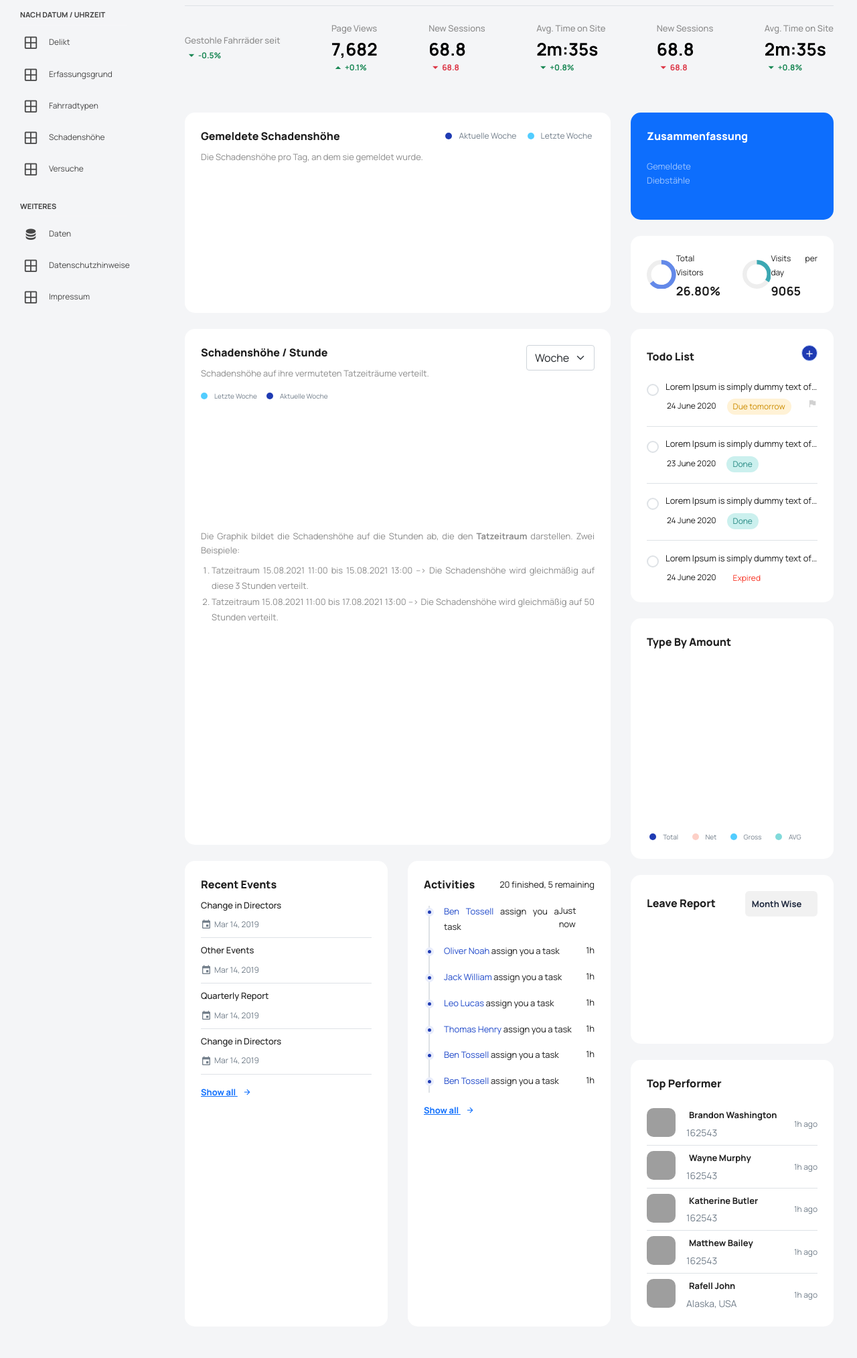
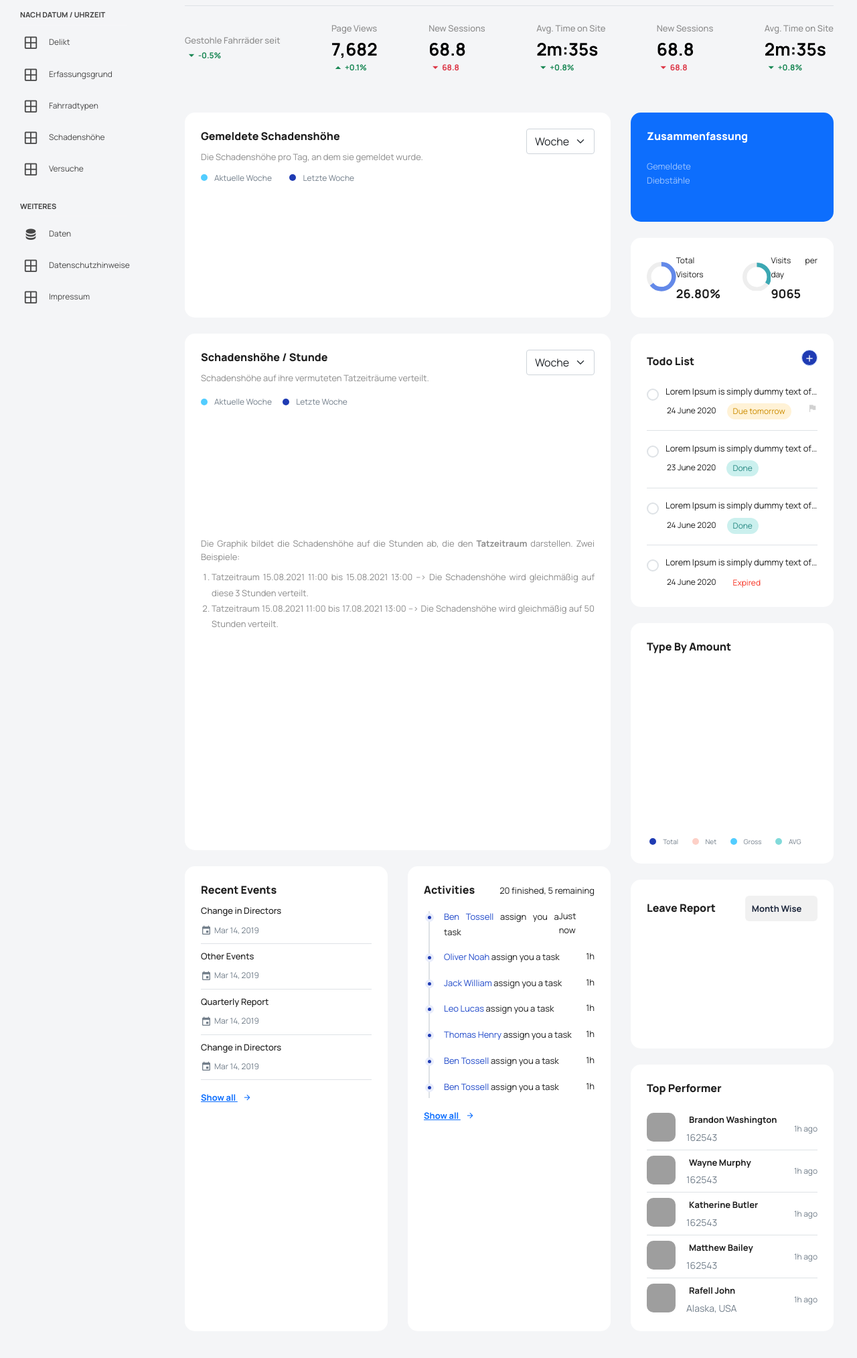
Before and after one commit to janlemcke/Fahrraddiebstahl, a Django app: template core/templates/core/main.html in a window 1280 px wide. Shown: the part 155-2182 px from the top of the page at 67% size. Before the commit the page ends 2108 px from the top, so only its background shows below. Run offline with Django 4.2, Linux system fonts and the light colour scheme; the template is opened without the code that fills it, so the values that code supplies are empty; a map, chart or similar area stays blank; some libraries are stand-ins or nearby versions; grey boxes are pictures that could not be loaded.

Commit message:
Make daterange selectable.

```diff
--- a/core/templates/core/main.html
+++ b/core/templates/core/main.html
@@ -61,15 +61,33 @@
                                                 <h4 class="card-title card-title-dash">Gemeldete Schadenshöhe</h4>
                                                 <p class="card-subtitle card-subtitle-dash">Die Schadenshöhe pro Tag, an
                                                     dem sie gemeldet wurde.</p>
-                                            </div>
-                                            <div id="performance-line-legend">
                                                 <div class="chartjs-legend">
                                                     <ul>
-                                                        <li><span style="background-color:#1F3BB3"></span>Aktuelle Woche
+                                                        <li>
+                                                            <span style="background-color:#52CDFF"></span>
+                                                            <small class="text-muted text-small"
+                                                                   id="damageComparisonCurrentLabel">
+                                                                Aktuelle Woche
+                                                            </small>
                                                         </li>
-                                                        <li><span style="background-color:#52CDFF"></span>Letzte Woche
+                                                        <li>
+                                                            <span style="background-color:#1F3BB3"></span>
+                                                            <small class="text-muted text-small"
+                                                                   id="damageComparisonLastLabel">
+                                                                Letzte Woche
+                                                            </small>
                                                         </li>
                                                     </ul>
+                                                </div>
+                                            </div>
+                                            <div>
+                                                <div class="dropdown">
+                                                    <select id="date-picker" class="form-select"
+                                                            onchange="onDateChangeDamageComparison(this)">
+                                                        <option value="week" selected>Woche</option>
+                                                        <option value="month">Monat</option>
+                                                        <option value="year">Jahr</option>
+                                                    </select>
                                                 </div>
                                             </div>
                                         </div>
@@ -200,7 +218,7 @@
                                             <div>
                                                 <div class="dropdown">
                                                     <select id="date-picker" class="form-select"
-                                                            onchange="onDateChange(this)">
+                                                            onchange="onDateChangeDamagePerHour(this)">
                                                         <option value="day">Tag</option>
                                                         <option value="week" selected>Woche</option>
                                                         <option value="month">Monat</option>
@@ -214,12 +232,19 @@
                                                 <div id="marketing-overview-legend">
                                                     <div class="chartjs-legend">
                                                         <ul>
-                                                            <li class="text-muted text-small"><span
-                                                                    style="background-color:#52CDFF"></span>Letzte Woche
+                                                            <li>
+                                                                <span style="background-color:#52CDFF"></span>
+                                                                <small class="text-muted text-small"
+                                                                       id="damagePerHourCurrentLabel">
+                                                                    Aktuelle Woche
+                                                                </small>
                                                             </li>
-                                                            <li class="text-muted text-small"><span
-                                                                    style="background-color:#1F3BB3"></span>Aktuelle
-                                                                Woche
+                                                            <li>
+                                                                <span style="background-color:#1F3BB3"></span>
+                                                                <small class="text-muted text-small"
+                                                                       id="damagePerHourLastLabel">
+                                                                    Letzte Woche
+                                                                </small>
                                                             </li>
                                                         </ul>
                                                     </div>
@@ -670,7 +695,7 @@
     <script src="{% static 'js/chart.min.js' %}"></script>
     <script src="{% static 'js/dashboard.js' %}"></script>
     <script>
-        fetch('/api/damageComparison')
+        fetch('/api/damageComparison/week')
             .then((response) => response.json())
             .then((data) => {
                 console.log(data);
```
Also changed, not shown: data/api.py (+30 -13 lines), data/static/js/dashboard.js (+49 -8 lines).
